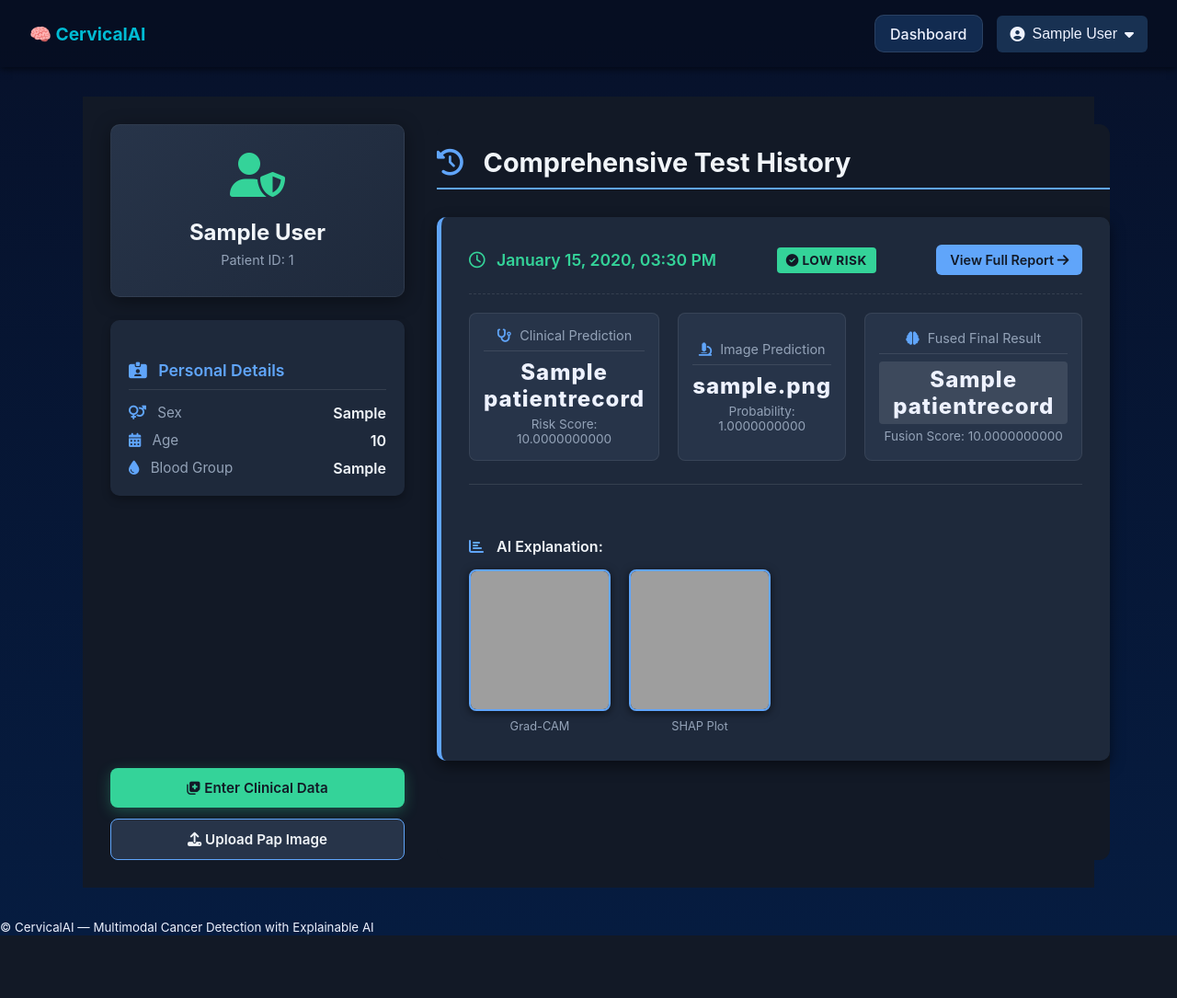
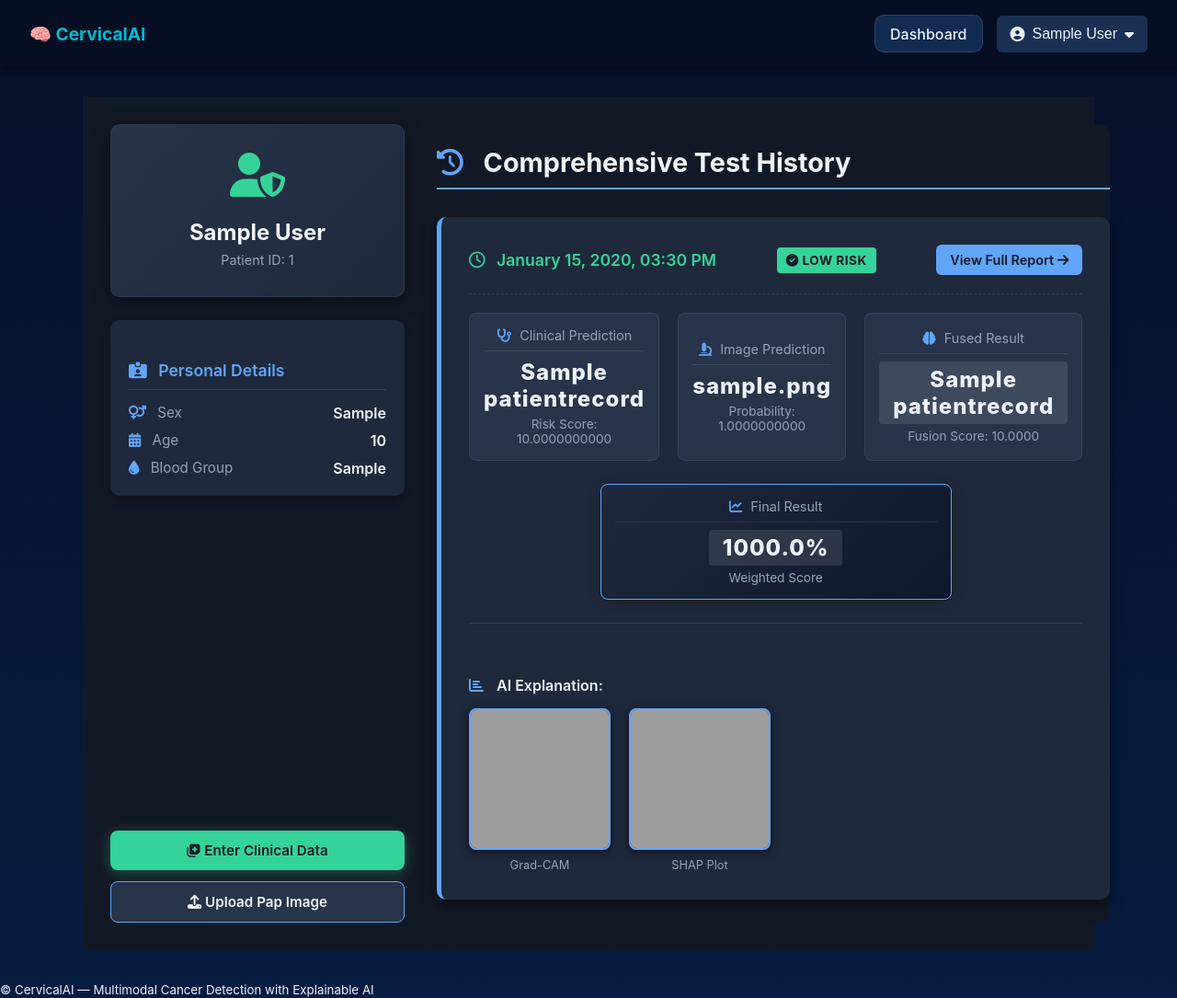
Before and after one commit to Bineesh627/cervical_ai, a Django app: page /patient/dashboard/ in a window 1280 px wide. Shown: the whole page at 92% size. Before the commit the page ends 1017 px from the top, so only its background shows below. Run offline with Django 4.2, Linux system fonts and the light colour scheme; a user stored in the database is signed in; tables that the repository leaves empty hold one stand-in row (values such as "Sample post"); grey boxes are pictures that could not be loaded.

Commit message:
feat: Added calculate a weighted average percentage.

```diff
--- a/cervical/templates/cervical/patient/patient_dashboard.html
+++ b/cervical/templates/cervical/patient/patient_dashboard.html
@@ -285,17 +285,33 @@
 
           <!-- Fused -->
           <div class="prediction-tile fused-tile">
-            <div class="tile-header"><i class="fas fa-brain"></i> Fused Final Result</div>
+            <div class="tile-header"><i class="fas fa-brain"></i> Fused Result</div>
             <div class="tile-body">
-              <span class="tile-label-final label-{{ r.fused_label|default_if_none:'n-a'|lower }}">
-                {{ r.fused_label|default_if_none:'N/A' }}
+              <span class="tile-label-final label-{{ r.fused_label|lower }}">
+                {{ r.fused_label|default:'N/A' }}
               </span>
               <span class="tile-score" title="{{ r.fused_score }}">
-                {% if r.fused_score is not None %}
-                  Fusion Score: {{ r.fused_score|floatformat:10 }}
+                Fusion Score: {{ r.fused_score|floatformat:4|default:'N/A' }}
+              </span>
+            </div>
+          </div>
+
+        </div>
+
+        <!-- Final Result (Centered Row) -->
+        <div class="final-result-row">
+          <div class="prediction-tile fused-tile">
+            <div class="tile-header"><i class="fas fa-chart-line"></i> Final Result</div>
+            <div class="tile-body">
+              <span class="tile-label-final">
+                {% if r.final_percentage is not None %}
+                  {{ r.final_percentage|floatformat:1 }}%
                 {% else %}
-                  Fusion Score: N/A
+                  N/A
                 {% endif %}
+              </span>
+              <span class="tile-score">
+                Weighted Score
               </span>
             </div>
           </div>
@@ -598,6 +614,20 @@
     margin-bottom: 25px;
   }
 
+  .final-result-row {
+    display: flex;
+    justify-content: center;
+    margin-bottom: 25px;
+  }
+
+  .final-result-row .prediction-tile {
+    width: 100%;
+    max-width: 350px;
+    background: linear-gradient(135deg, rgba(30, 41, 59, 0.9) 0%, rgba(15, 23, 42, 0.95) 100%);
+    border: 1px solid var(--color-accent-secondary);
+    box-shadow: 0 4px 15px rgba(0, 0, 0, 0.2);
+  }
+
   .prediction-tile {
     background-color: var(--color-card-secondary);
     padding: 15px;
--- a/cervical/views/patient.py
+++ b/cervical/views/patient.py
@@ -24,6 +24,27 @@ def patient_dashboard(request):
     profile = get_object_or_404(PatientProfile, user=request.user)
     # Prefetch the doubts for each record for efficient rendering
     records = PatientRecord.objects.filter(patient=profile).prefetch_related('doubts').order_by('-created_at')
+
+    # Calculate weighted average percentage for each record
+    for r in records:
+        if r.clinical_risk_score is not None and r.fused_score is not None:
+            try:
+                risk_score = float(r.clinical_risk_score)
+                fusion_score = float(r.fused_score)
+
+                risk_weight = 0.6
+                fusion_weight = 0.4
+
+                weighted_avg = (
+                    risk_score * risk_weight +
+                    fusion_score * fusion_weight
+                ) / (risk_weight + fusion_weight)
+
+                r.final_percentage = weighted_avg * 100
+            except (ValueError, TypeError):
+                r.final_percentage = None
+        else:
+            r.final_percentage = None
 
     # Template path will be updated to 'cervical/patient/patient_dashboard.html'
     return render(request, 'cervical/patient/patient_dashboard.html', {
```
